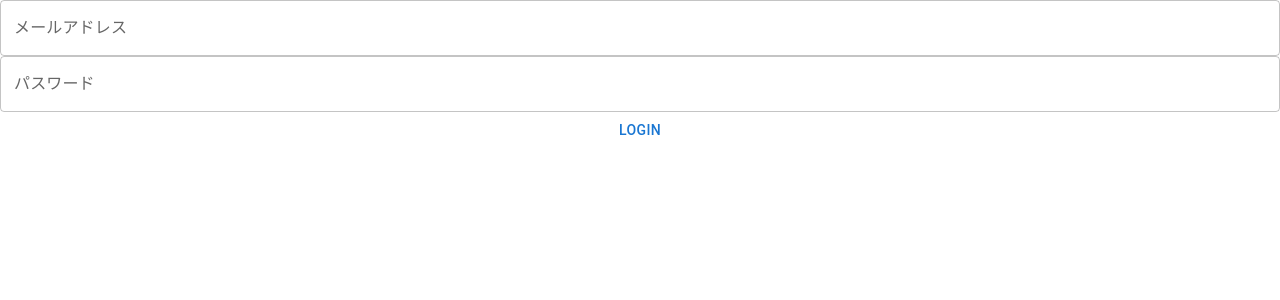
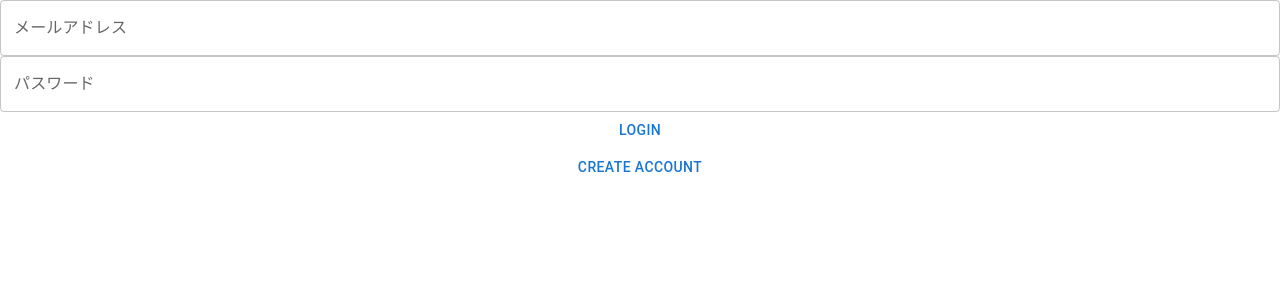
Before and after one commit to ponta10/prisma-demo, a Next.js app: page /auth in a window 1280 px wide. Shown: the top 300 px of the page. Built offline with nearby package versions, Linux system fonts and the light colour scheme.

Commit message:
add register

```diff
--- a/pages/api/posts/index.ts
+++ b/pages/api/posts/index.ts
@@ -9,7 +9,7 @@ export default async function handle(
   res: NextApiResponse
 ) {
   if (req.method === "POST") {
-    const { title, body } = req.body;
+    const { title, body, userId } = req.body;
 
     if (!title || !body) {
       return res.status(400).json({ error: "Title and body are required" });
@@ -19,7 +19,7 @@ export default async function handle(
       data: {
         title,
         body,
-        userId: 1,
+        userId,
         created_at: new Date(),
       },
     });
--- /dev/null
+++ b/pages/api/register.ts
@@ -0,0 +1,41 @@
+import { PrismaClient } from "@prisma/client";
+import bcrypt from "bcrypt";
+import { NextApiRequest, NextApiResponse } from "next";
+
+export default async function handler(
+  req: NextApiRequest,
+  res: NextApiResponse
+) {
+  const prisma = new PrismaClient();
+  if (req.method !== "POST") {
+    return res.status(405).end();
+  }
+
+  try {
+    const { name, email, password } = req.body;
+    const existingUser = await prisma.user.findUnique({
+      where: {
+        email,
+      },
+    });
+
+    if (existingUser) {
+      return res.status(200).json({ error: "email exists" });
+    }
+
+    const hashedPassword = await bcrypt.hash(password, 10);
+
+    const user = await prisma.user.create({
+      data: {
+        name,
+        email,
+        password: hashedPassword,
+      },
+    });
+
+    return res.status(200).json(user);
+  } catch (error) {
+    console.log(error);
+    return res.status(400).end();
+  }
+}
--- a/pages/auth/index.tsx
+++ b/pages/auth/index.tsx
@@ -6,35 +6,43 @@ import { useForm } from "react-hook-form";
 import { LoginFormData } from "@/types";
 
 const Auth = () => {
-
   const [variant, setVariant] = useState("login");
-  const togglevariant = useCallback(() => {
-    setVariant((currentVariant) =>
-      currentVariant === "login" ? "register" : "login"
-    );
-  }, []);
 
   const { register, handleSubmit } = useForm<LoginFormData>();
 
   const onSubmit = async (data: LoginFormData) => {
-    try {
-        await signIn("credentials", {
+    if (variant === "register") {
+      try {
+        await axios.post("/api/register", {
+          name: data?.name,
           email: data?.email,
           password: data?.password,
-          redirect: true,
-          callbackUrl: "/",
         });
       } catch (error) {
         console.log(error);
       }
-  }
+    }
+    try {
+      await signIn("credentials", {
+        email: data?.email,
+        password: data?.password,
+        redirect: true,
+        callbackUrl: "/",
+      });
+    } catch (error) {
+      console.log(error);
+    }
+  };
 
   return (
-    <Stack component='form' onSubmit={handleSubmit(onSubmit)}>
-        {/* <TextField /> */}
-        <TextField label='メールアドレス' {...register('email')} />
-        <TextField label='パスワード' {...register('password')} />
-        <Button type="submit">Login</Button>
+    <Stack component="form" onSubmit={handleSubmit(onSubmit)}>
+      {variant === "register" && (
+        <TextField label="名前" {...register("name")} />
+      )}
+      <TextField label="メールアドレス" {...register("email")} />
+      <TextField label="パスワード" {...register("password")} />
+      <Button type="submit">Login</Button>
+      <Button type="button" onClick={() => setVariant("register")}>Create Account</Button>
     </Stack>
   );
 };
--- a/pages/index.tsx
+++ b/pages/index.tsx
@@ -62,7 +62,7 @@ export default function Home() {
     resolver: zodResolver(postSchema),
   });
   const onSubmit = (data: FormData) => {
-    createPost(data);
+    createPost({...data, userId: user?.id});
     reset();
   };
 
--- a/types.ts
+++ b/types.ts
@@ -3,6 +3,7 @@ import { Comments, Posts } from "@prisma/client";
 export interface FormData {
   title: string;
   body: string;
+  userId?: string;
 }
 
 export interface PostWithComments extends Posts {
@@ -11,6 +12,7 @@ export interface PostWithComments extends Posts {
 }
 
 export interface LoginFormData {
+  name?: string;
   email: string;
   password: string;
 }
```
